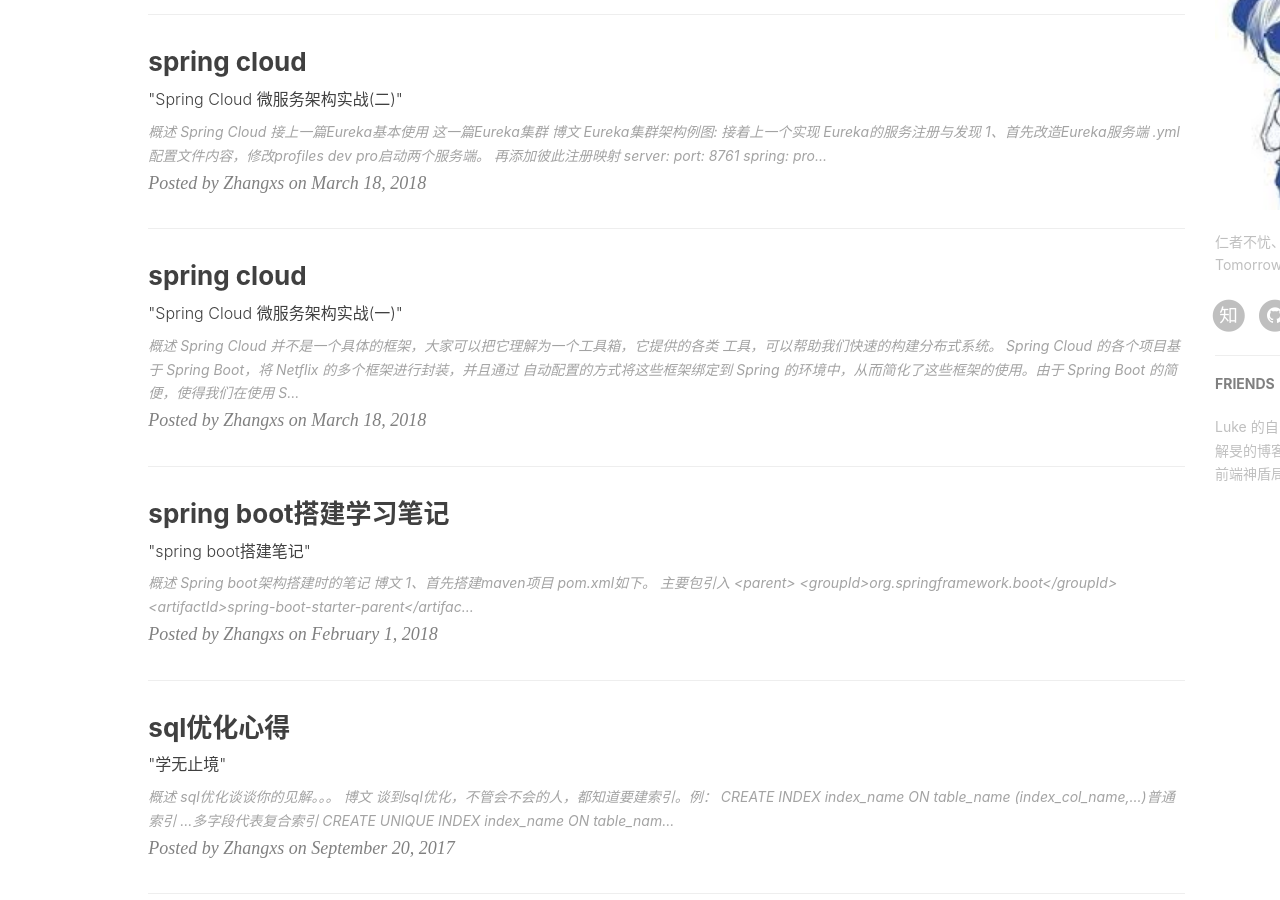
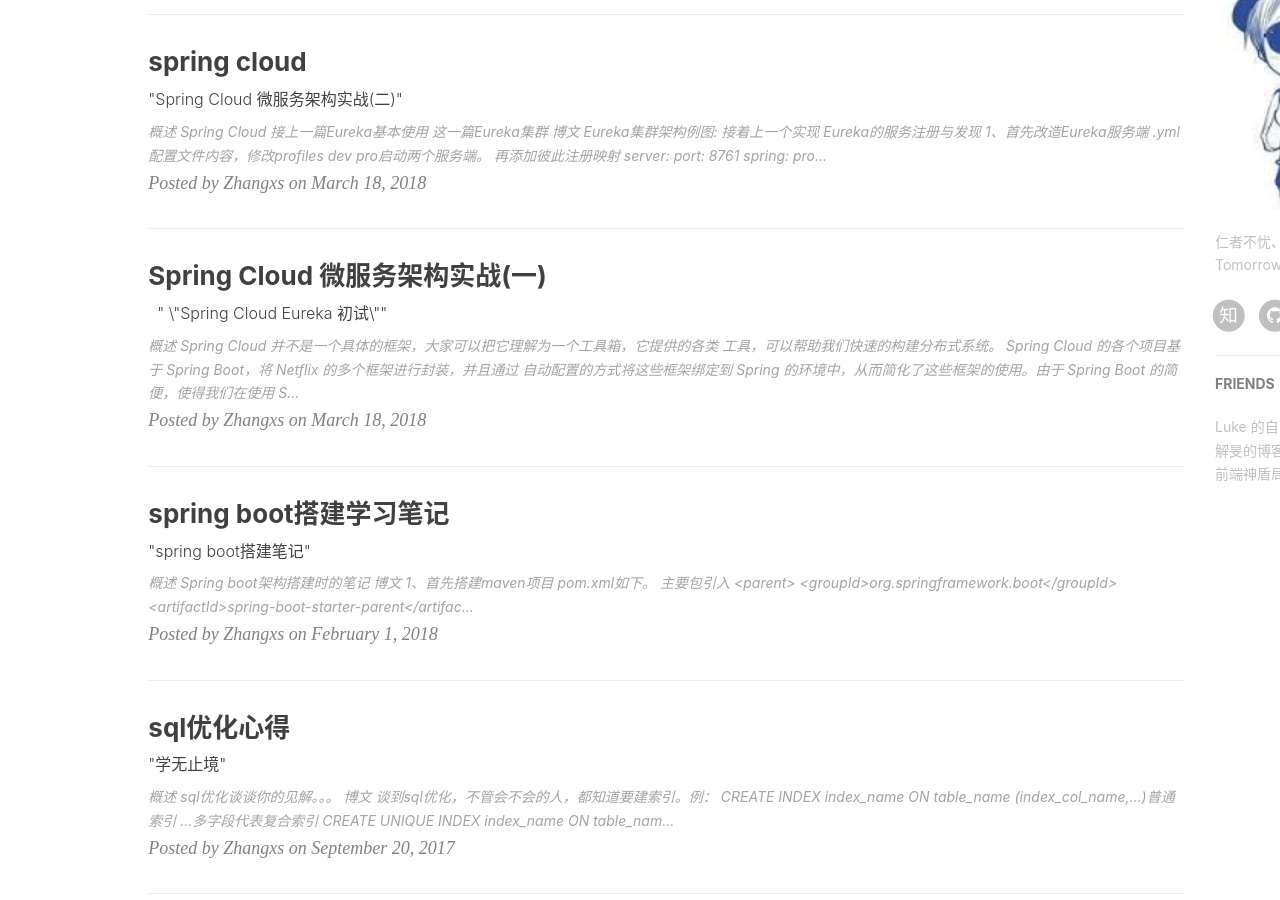
Before and after one commit to mrzhangxisheng/mrzhangxisheng.github.io, a Jekyll site: the page built from index.html, in a window 1280 px wide and 900 px high, scrolled down 660 px. Built offline with Jekyll 4.4.1, drawn with Linux system fonts in a browser that asks for light colours; nearby versions of some CDN libraries; the list of posts is cut into pages by our own code; comment, search, counter and statistics services are not loaded.

Commit message:
Update 2018-03-18-springcloud_1-2018.markdown

```diff
--- a/_posts/2018-03-18-springcloud_1-2018.markdown
+++ b/_posts/2018-03-18-springcloud_1-2018.markdown
@@ -1,7 +1,7 @@
 ---
 layout:     post
-title:      "spring cloud"
-subtitle:   " \"Spring Cloud 微服务架构实战(一)\""
+title:      "Spring Cloud 微服务架构实战(一)"
+subtitle:   " \"Spring Cloud Eureka 初试\""
 date:       2018-03-18 16:27:00
 author:     "Zhangxs"
 header-img: "null.jpg"
```
